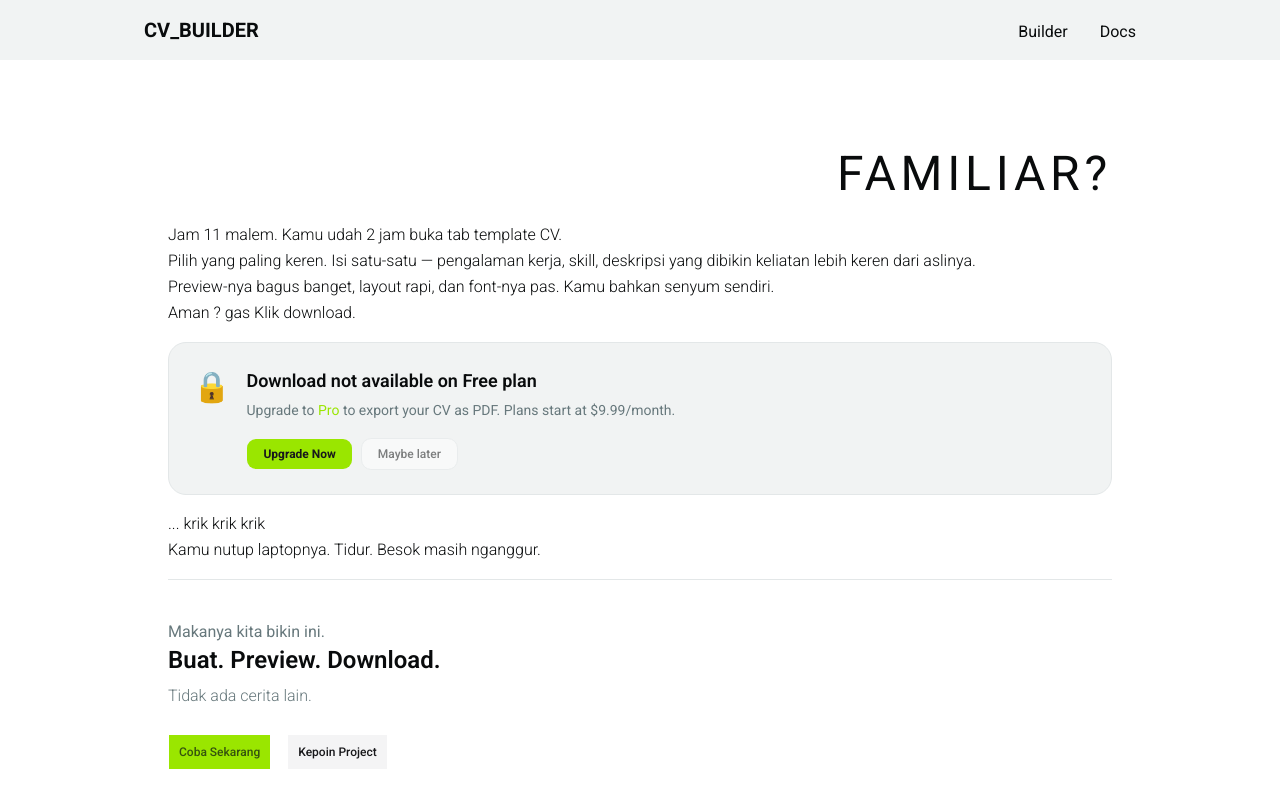
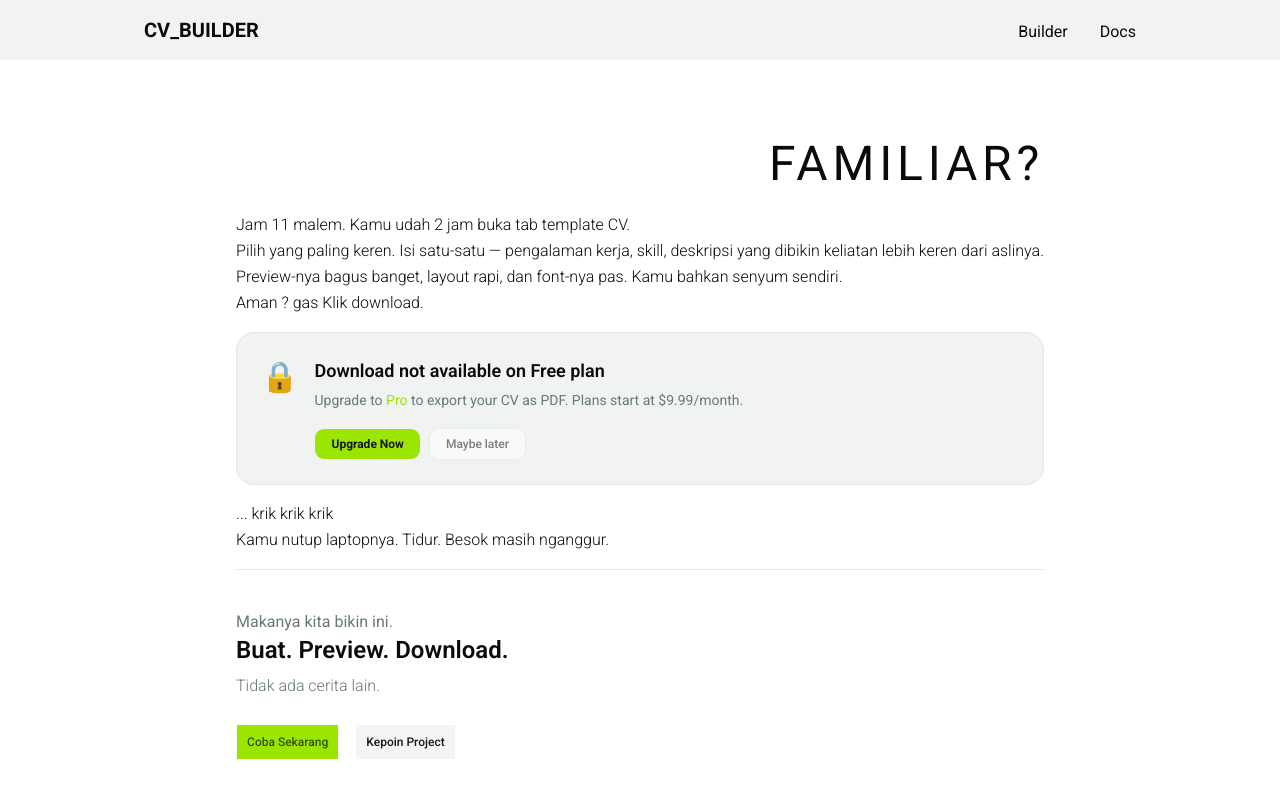
Before and after one commit to Rizkyemha/cv-builder, a Next.js app: page / in a window 1280 px wide. Shown: the top 800 px of the page. Built offline with nearby package versions, Linux system fonts and the light colour scheme.

Commit message:
fix(landing-page): update layout and styling for header, footer, features, problem, and CTA components

```diff
--- a/app/page.tsx
+++ b/app/page.tsx
@@ -7,8 +7,9 @@ import { StaggerWrapperAnimation } from "@/components/animations/Stagger"
 
 export default function Page() {
   return (
-    <div>
+    <div className="relative">
       <Header />
+      <main className="w-full">
         <StaggerWrapperAnimation>
           <Problem />
         </StaggerWrapperAnimation>
@@ -18,6 +19,7 @@ export default function Page() {
         <StaggerWrapperAnimation>
           <Cta />
         </StaggerWrapperAnimation>
+      </main>
       <Footer />
     </div>
   )
--- a/components/landing-page/CTA.tsx
+++ b/components/landing-page/CTA.tsx
@@ -3,8 +3,8 @@ import Image from "next/image"
 
 export const Cta = () => {
   return (
-    <section className="flex w-svw items-center justify-center">
-      <div className="relative flex w-full max-w-5xl flex-col gap-4 overflow-hidden px-4 py-20 sm:flex-row sm:gap-0 xl:px-10">
+    <section className="flex w-full items-center justify-center">
+      <div className="relative flex w-full max-w-5xl flex-col gap-4 px-4 py-20 sm:flex-row sm:gap-0 xl:px-10">
         {/* CONTENT */}
         <div className="relative z-20">
           <h2
@@ -24,7 +24,10 @@ export const Cta = () => {
             data-animation="slide-left"
             className="flex w-fit flex-wrap gap-4"
           >
-            <ButtonAnchor size="lg" href="https://github.com/Rizkyemha/cv-builder">
+            <ButtonAnchor
+              size="lg"
+              href="https://github.com/Rizkyemha/cv-builder"
+            >
               Github
             </ButtonAnchor>
           </div>
--- a/components/landing-page/Feature.tsx
+++ b/components/landing-page/Feature.tsx
@@ -7,7 +7,7 @@ import { cn } from "@/lib/utils"
 export const Features = () => {
   return (
     <section
-      className="flex w-svw items-center justify-center bg-muted"
+      className="flex w-full items-center justify-center bg-muted"
       data-slot="cv-builder-section-features"
     >
       <div className="w-full max-w-5xl px-4 py-20 xl:px-10">
--- a/components/landing-page/Footer.tsx
+++ b/components/landing-page/Footer.tsx
@@ -2,7 +2,7 @@ import Link from "next/link"
 
 export const Footer = () => {
   return (
-    <footer className="flex w-svw items-center justify-center bg-muted">
+    <footer className="flex w-full items-center justify-center bg-muted">
       <div className="flex w-full max-w-5xl justify-between px-4 py-8 xl:px-10">
         <div>
           <Link href="/">
--- a/components/landing-page/Header.tsx
+++ b/components/landing-page/Header.tsx
@@ -2,7 +2,7 @@ import Link from "next/link"
 
 export const Header = () => {
   return (
-    <header className="sticky top-0 z-30 flex w-svw justify-center bg-muted">
+    <header className="sticky top-0 z-50 flex w-full justify-center bg-muted">
       <div className="w-full max-w-5xl">
         <div className="flex items-end justify-between p-4">
           <Link href="/">
@@ -10,7 +10,9 @@ export const Header = () => {
           </Link>
           <nav className="flex gap-8">
             <Link href="/builder">Builder</Link>
-            <Link href="https://github.com/Rizkyemha/cv-builder/tree/master/docs">Docs</Link>
+            <Link href="https://github.com/Rizkyemha/cv-builder/tree/master/docs">
+              Docs
+            </Link>
           </nav>
         </div>
       </div>
--- a/components/landing-page/Problem.tsx
+++ b/components/landing-page/Problem.tsx
@@ -5,9 +5,9 @@ export const Problem = () => {
   return (
     <section
       data-slot="cv-builder-section-problem"
-      className="flex h-svh w-svw items-center justify-center"
+      className="flex min-h-[calc(100svh-60px)] w-full items-center justify-center"
     >
-      <div className="w-full max-w-5xl px-4 py-20 xl:px-10">
+      <div className="max-w-5xl px-4 py-20 xl:px-10">
         <p
           data-animation="fade"
           className="mb-6 text-right text-5xl tracking-widest uppercase"
```
Lines whose indentation alone changed are shown as unchanged.
